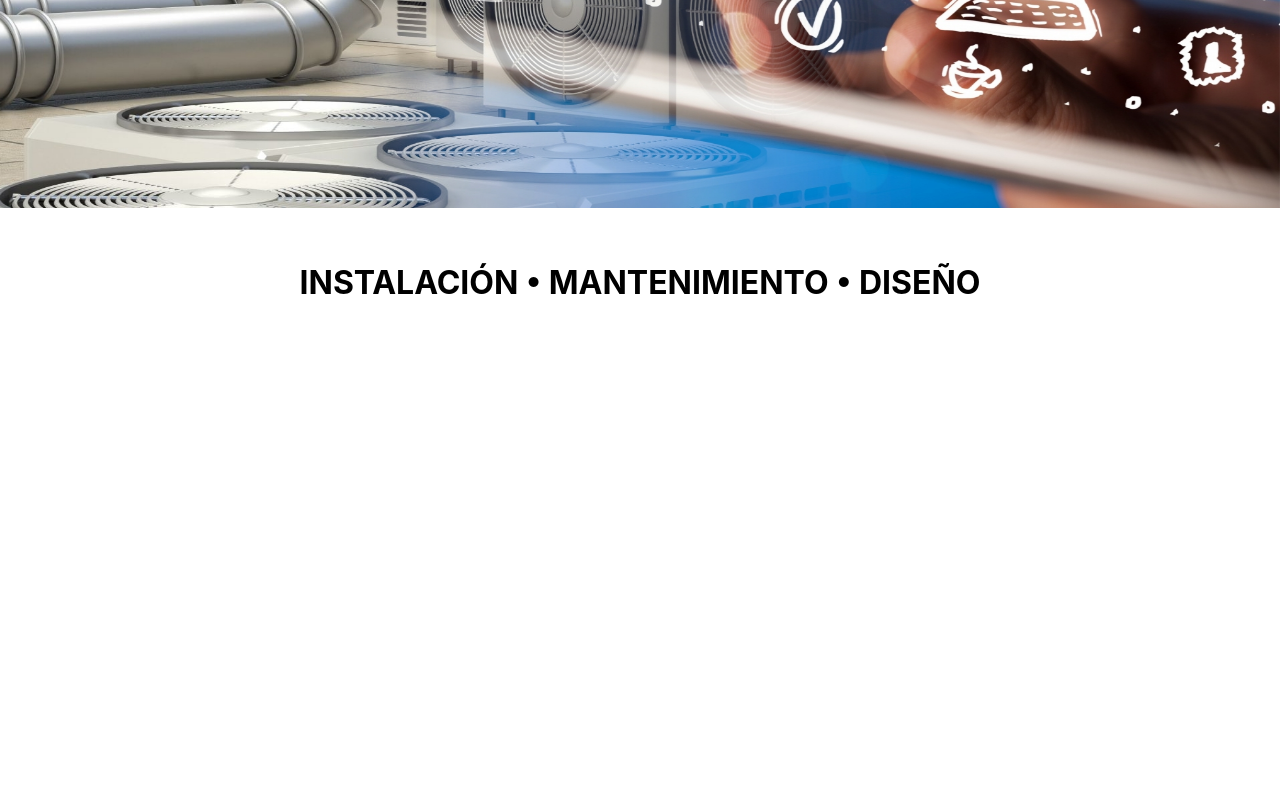
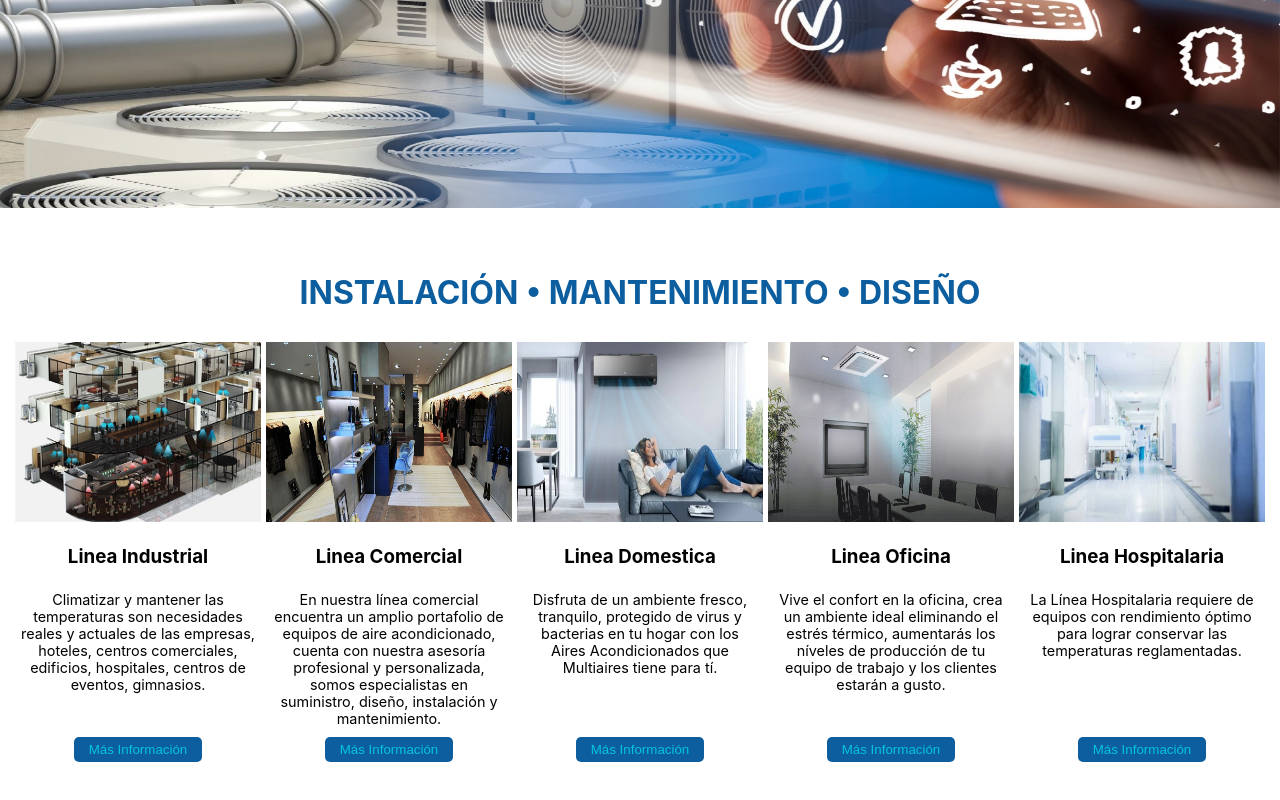
Before and after one commit to petudeveloper/freshtech-web-page, a React (Create React App) app: page / in a window 1280 px wide. Shown: the part 552-1352 px from the top of the page. Before the commit the page ends 906 px from the top, so only its background shows below. Built offline with nearby package versions, Linux system fonts and the light colour scheme.

Commit message:
Add lineas cards.

```diff
--- /dev/null
+++ b/src/components/LineasTodas/Card.js
@@ -0,0 +1,14 @@
+import styles from './Lineas.module.css';
+
+const Card = ({name, information})=> (
+    <li id={name + 'Card'} className={styles.cardContainer}>
+        <img className={styles.image} src={"./images/lineas/"+name+".jpg"} alt={name + 'Card'} />
+        <h3>Linea {name}</h3>
+        <p className={styles.information}>{information}</p>
+        <div className={styles.buttonContainer}>
+            <button type='button' className={styles.button}>Más Información</button>
+        </div>
+    </li>
+);
+
+export default Card;
--- a/src/components/LineasTodas/Linea.js
+++ /dev/null
@@ -1,9 +0,0 @@
-import styles from './Lineas.module.css';
-
-const Linea = ({name})=> (
-    <div id={name+'Card'} className={styles.cardContainer}>
-
-    </div>
-);
-
-export default Linea;
--- a/src/components/LineasTodas/Lineas.js
+++ b/src/components/LineasTodas/Lineas.js
@@ -1,11 +1,26 @@
 import styles from './Lineas.module.css';
-import Linea from './Linea';
+import Card from './Card';
 
-const Lineas = props => (
-    <div id="linea-container" className={styles.container}>
+const Lineas = props => {
+    const cardsInformation = {
+        "Industrial": "Climatizar y mantener las temperaturas son necesidades reales y actuales de las empresas, hoteles, centros comerciales, edificios, hospitales, centros de eventos, gimnasios.",
+        "Comercial": "En nuestra línea comercial encuentra un amplio portafolio de equipos de aire acondicionado, cuenta con nuestra asesoría profesional y personalizada, somos especialistas en suministro, diseño, instalación y mantenimiento.",
+        "Domestica": "Disfruta de un ambiente fresco, tranquilo, protegido de virus y bacterias en tu hogar con los Aires Acondicionados que Multiaires tiene para tí.",
+        "Oficina": "Vive el confort en la oficina, crea un ambiente ideal eliminando el estrés térmico, aumentarás los níveles de producción de tu equipo de trabajo y los clientes estarán a gusto.",
+        "Hospitalaria": "La Línea Hospitalaria requiere de equipos con rendimiento óptimo para lograr conservar las temperaturas reglamentadas."
+    }
+
+    return(
+    <ul id="linea-container" className={styles.container}>
         <h1 className={styles.textH1Home}>INSTALACIÓN • MANTENIMIENTO • DISEÑO</h1>
-        <Linea />
-    </div>
-);
+        <div className={styles.cardsContainer}>
+            <Card information={cardsInformation.Industrial} name="Industrial"/>
+            <Card information={cardsInformation.Comercial} name="Comercial"/>
+            <Card information={cardsInformation.Domestica} name="Domestica"/>
+            <Card information={cardsInformation.Oficina} name="Oficina"/>
+            <Card information={cardsInformation.Hospitalaria} name="Hospitalaria"/>
+        </div>
+    </ul>
+)};
 
 export default Lineas;
--- a/src/components/LineasTodas/Lineas.module.css
+++ b/src/components/LineasTodas/Lineas.module.css
@@ -1,12 +1,58 @@
+ul {
+    list-style: none;
+    padding: 15px;
+}
+
 .container{
     background-color: white;
+}
+
+.cardsContainer {
+    display: grid;
+    grid-template-columns: repeat(5, 1fr);
+    gap: 5px;
 }
 
 .textH1Home {
     text-align: center;
     padding: 30px 5px;
+    margin: 0;
+    color: #0c5e9f;
   }
 
   .cardContainer{
+      position: relative;
+      padding-bottom: 10px;
+  }
 
+  .image{
+      max-width: 100%;
+      height: 180px;
   }
+
+  h3 {
+      text-align: center;
+  }
+
+  .information{
+      padding: 5px;
+      font-size: 0.9rem;
+      text-align: center;
+      margin-bottom: 30px;
+  }
+
+  .buttonContainer {
+    width: 100%;
+    position: absolute;
+    bottom: 10px;
+    display: flex;
+    justify-content: center;
+  }
+
+  .button {
+      border: none;
+      border-radius: 5px;
+      padding: 5px 15px;
+      background-color: #0c5e9f;
+      color: #03c5de;
+  }
```
Also changed, not shown: public/images/lineas/Domestica.jpg (renamed from public/images/lineas/hogar.jpg), public/images/lineas/Hospitalaria.jpg (renamed from public/images/lineas/hospitalario.jpg).
